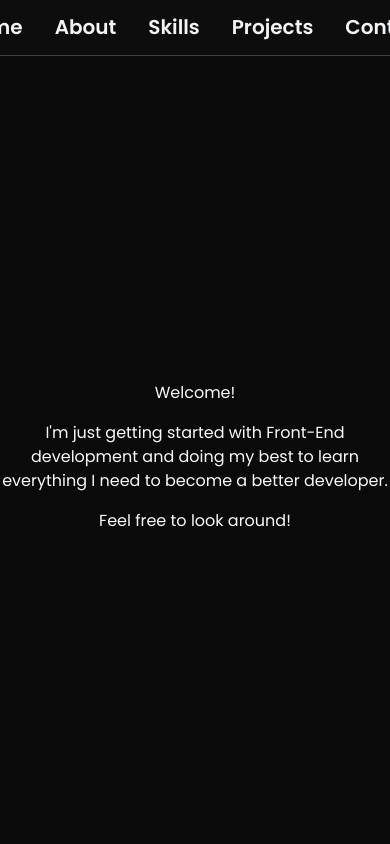
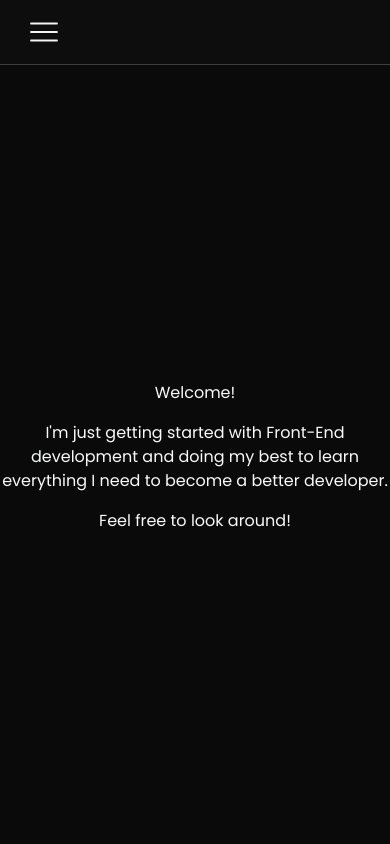
Before and after one commit to Molnar-Zoltan/portfolio, a Next.js app: page / in a window 390 px wide. Shown: the top 844 px of the page. Built offline with nearby package versions, Linux system fonts and the light colour scheme.

Commit message:
Add responsive mobile navbar with hamburger menu
Refactored Navbar component into its own folder and made it hidden on mobile devices.
Added NavbarMobile and HamburgerButton components to provide a mobile-friendly navigation experience.
Updated layout to include both desktop and mobile navbars.

```diff
--- a/src/app/layout.tsx
+++ b/src/app/layout.tsx
@@ -1,9 +1,11 @@
 import type { Metadata } from "next";
 import { Poppins } from 'next/font/google'
 import "../styles/globals.css";
-import Navbar from "@/components/Navbar";
+import Navbar from "@/components/Navbar/Navbar";
+import NavbarMobile from "@/components/NavbarMobile/NavbarMobile";
 import Footer from "@/components/Footer";
 import { Analytics } from "@vercel/analytics/next"
+
 
 const poppins = Poppins({
   subsets: ['latin'],
@@ -31,6 +33,7 @@ export default function RootLayout({
         className={`${poppins.variable} text-gray-50 bg-neutral-950`}
       >
         <Navbar />
+        <NavbarMobile />
         {children}
         <Footer />
         <Analytics />
--- a/src/components/Navbar.tsx
+++ b/src/components/Navbar/Navbar.tsx
@@ -1,5 +1,3 @@
-"use client";
-
 import { Button } from "@/components/ui/button"
 import { menuItems } from "@/data/menuItems";
 
@@ -8,7 +6,7 @@ import { menuItems } from "@/data/menuItems";
 export default function Navbar() {
     return (
         <nav
-            className={`flex items-center justify-center p-4 text-gray-100 width-full font-semibold text-xl
+            className={`hidden md:flex items-center justify-center p-4 text-gray-100 width-full font-semibold text-xl
                     bg-neutral-900/30 backdrop-blur-md border-white/20 border-b
                     fixed top-0 left-0 right-0 z-[999] h-[var(--navbar-height)]`}
             >
--- /dev/null
+++ b/src/components/NavbarMobile/HamburgerButton.tsx
@@ -0,0 +1,19 @@
+import { RxHamburgerMenu } from "react-icons/rx";
+import { GrClose } from "react-icons/gr";
+
+type HamburgerButtonProps = {
+    isMenuOpen: boolean;
+    setIsMenuOpen: React.Dispatch<React.SetStateAction<boolean>>;
+}
+
+export default function HamburgerButton({isMenuOpen, setIsMenuOpen}: HamburgerButtonProps) {
+
+    const buttonStyle = "h-8 w-8 hover:text-gray-400 active:text-gray-400";
+
+    return (
+        <a onClick={() => setIsMenuOpen(!isMenuOpen)} className="pl-3">
+            <RxHamburgerMenu aria-label="Open menu" className={`${isMenuOpen ? 'hidden' : 'hamburger-button'} ${buttonStyle}`} />
+            <GrClose aria-label="Close menu" className={`${isMenuOpen ? 'hamburger-button' : 'hidden'} ${buttonStyle}`} />
+        </a>
+    );
+}
--- /dev/null
+++ b/src/components/NavbarMobile/NavbarMobile.tsx
@@ -0,0 +1,41 @@
+"use client";
+
+import { useState } from "react";
+import { Button } from "@/components/ui/button"
+import { menuItems } from "@/data/menuItems";
+import HamburgerButton from "./HamburgerButton";
+
+
+
+export default function NavbarMobile() {
+
+    const [isMenuOpen, setIsMenuOpen] = useState(false);
+
+    return (
+        <nav
+            className={`flex flex-col md:hidden justify-center p-4 text-gray-100 width-full font-semibold text-xl
+                    bg-neutral-900/30 backdrop-blur-md border-white/20 border-b
+                    fixed top-0 left-0 right-0 z-[999] min-h-[var(--navbar-height)] gap-6`}
+            >
+            <HamburgerButton isMenuOpen={isMenuOpen} setIsMenuOpen={setIsMenuOpen} />
+
+            {
+                isMenuOpen &&
+                <div className="flex flex-col gap-2">
+                    {menuItems.map(({ label, href }) => (
+                        <a key={href} href={href}>
+                            <Button
+                                variant="ghost"
+                                    className="font-inherit active:bg-accent active:text-accent-foreground
+                                            transition-colors duration-300 ease-in-out">
+                                {label}
+                            </Button>
+                        </a>
+                    ))}
+                </div>
+            }
+
+
+        </nav>
+    );
+}
```
